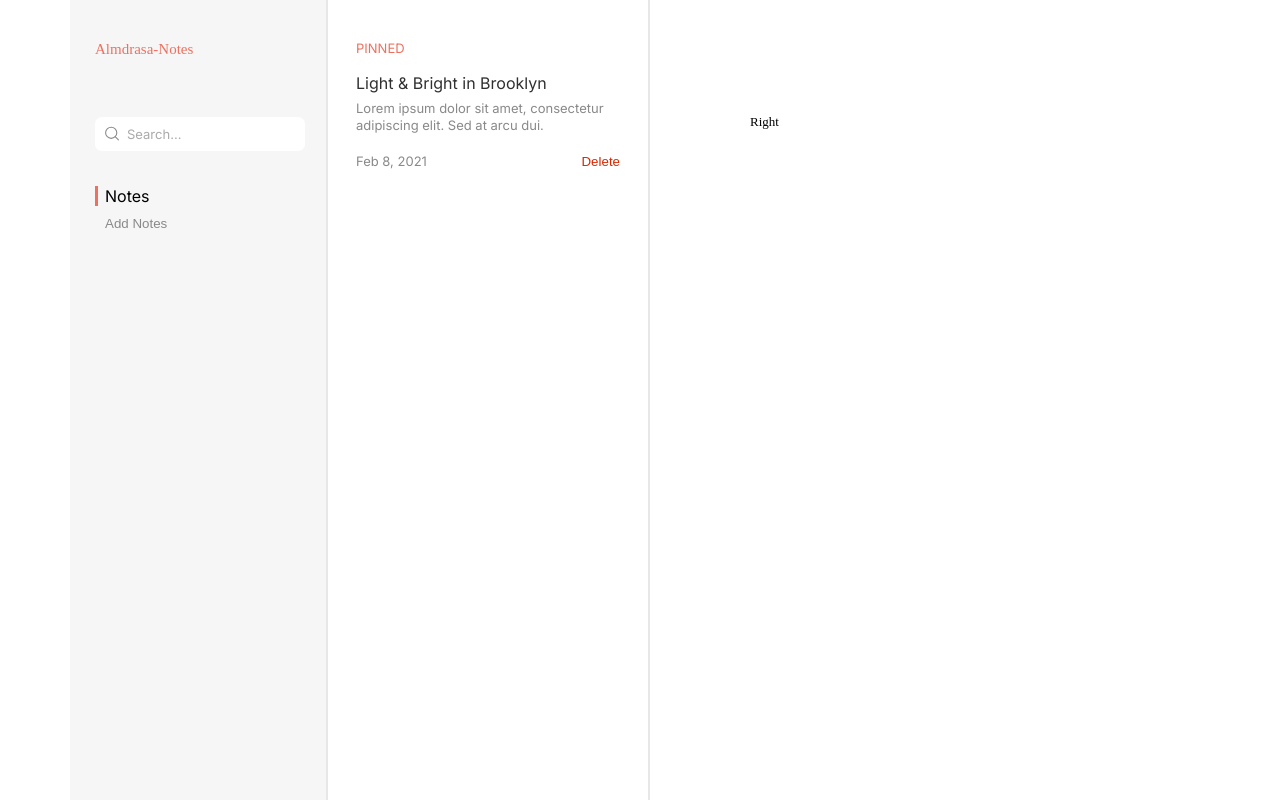
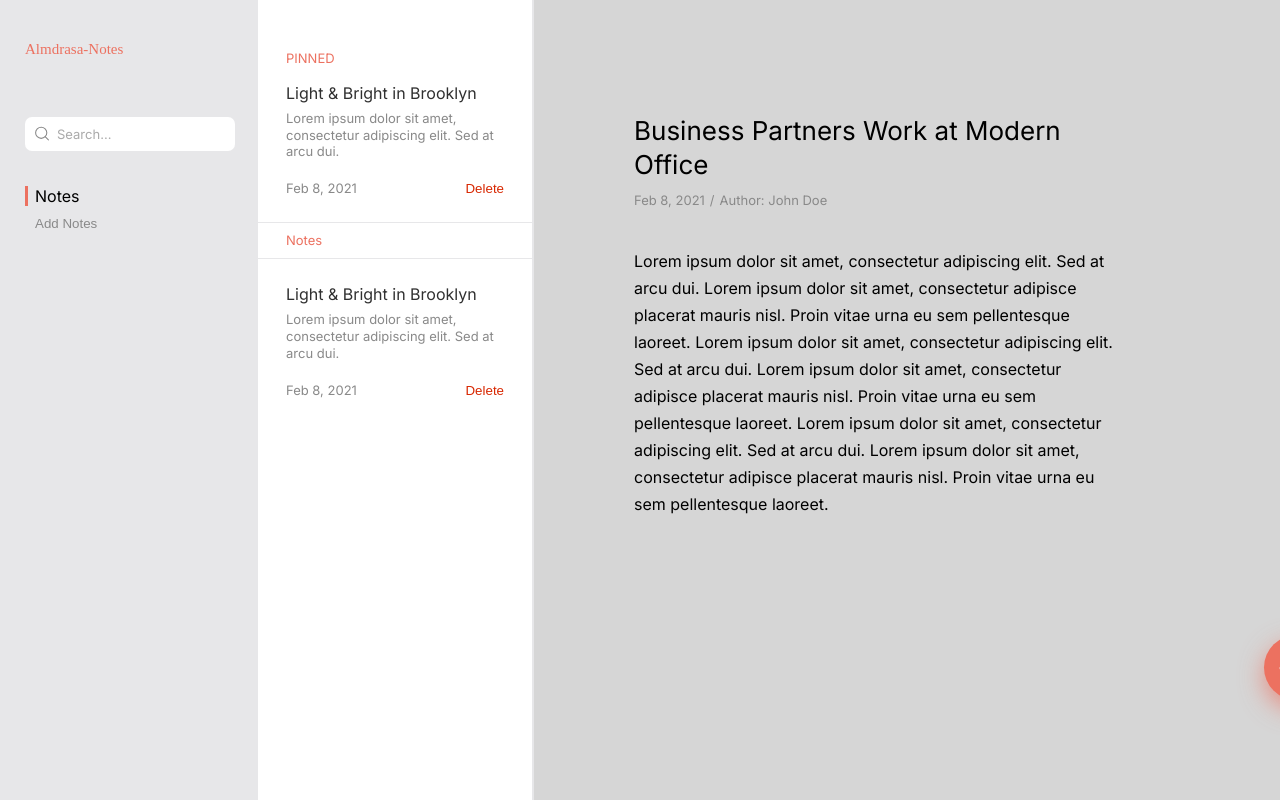
Before and after one commit to MohamedRafatabotaleb/Note-App, a website built with Vite: page index.html in a window 1280 px wide. Built offline with nearby package versions, Linux system fonts and the light colour scheme; a web font is replaced by a local one.

Commit message:
ADD right

```diff
--- a/components/_global.scss
+++ b/components/_global.scss
@@ -2,9 +2,11 @@
 
 .App {
   @include font-style("Aclonica", var(--font-size-13));
-  @include display-flex(row, center, flex-start);
-  max-width: 1140px;
+  @include display-flex(row, flex-start, flex-start);
+  max-width: 1440px;
+  height: 100vh;
   margin: 0 auto;
 
   font-weight: var(--font-weight-400);
+  box-sizing: border-box;
 }
--- a/components/_left-column.scss
+++ b/components/_left-column.scss
@@ -2,11 +2,11 @@
 
 .left-column {
   padding: 40px 25px;
-  background-color: var(--color-background-Light);
+  background-color: var(--color-Line-LightGray);
   min-height: 100vh;
-  @include display-flex(column, flex-start, flex-startn);
+  max-width: 258px;
+
   border-right: 2px solid var(--color-Line-LightGray);
-  max-width: 258px;
 
   &_title {
     font-size: var(--font-size-15);
--- a/components/_middle-column.scss
+++ b/components/_middle-column.scss
@@ -1,7 +1,7 @@
 @import "./mixins";
 
 .middle-column {
-  padding: 40px 28px;
+  padding: 50px 28px;
   background-color: var(--color-font-Light);
   min-height: 100vh;
   width: 322px;
@@ -11,7 +11,7 @@
 
 /* Pinned */
 
-.pinned_list_taskContent {
+.taskContent {
   margin-bottom: 25px;
 }
 
@@ -20,33 +20,72 @@
   margin-bottom: 16px;
 }
 
-.pinned_list_taskContent_title {
+.taskContent_title {
   font-size: var(--font-size-16);
   color: var(--color-font-Dark);
   margin-bottom: 6px;
 }
 
-.pinned_list_taskContent_content {
+.taskContent_content {
   font-size: var(--font-size-13);
   color: var(--color-Light-Gray);
   margin-bottom: 20px;
 }
 
-.pinned_list_footer {
+.taskContent_footer {
   display: flex;
   flex-direction: row;
   justify-content: space-between;
   align-items: center;
 }
 
-.pinned_list_taskContent_date {
+.taskContent_date {
   margin: 0;
   color: var(--color-Light-Gray);
 }
 
-.pinned_list_taskContent_buttonDelete {
+.taskContent_buttonDelete {
   margin: 0;
   color: var(--color-font-Delete);
 }
 
 /* End Pinned */
+
+/* Notes */
+
+.middle-column_notes {
+  position: relative;
+}
+
+.middle-column_notes_title {
+  position: relative;
+  color: var(--color-font-title);
+  margin-bottom: 25px;
+  padding: 10px 0;
+  text-align: left;
+}
+
+.middle-column_notes_title::before,
+.middle-column_notes_title::after {
+  content: "";
+  position: absolute;
+  left: -28px;
+  right: -28px;
+  height: 1px;
+  background-color: var(--color-Line-LightGray);
+}
+
+.middle-column_notes_title::before {
+  top: 0;
+}
+
+.middle-column_notes_title::after {
+  bottom: 0;
+}
+
+/* End Notes */
+
+.middle-column {
+  height: 100vh;
+  overflow-y: auto;
+}
--- a/components/_right-column.scss
+++ b/components/_right-column.scss
@@ -2,6 +2,74 @@
 
 .right-column {
   padding: 114px 153px 114px 100px;
-  background-color: var(--color-font-Light);
-  min-height: 100vh;
+  background-color: #d6d6d6;
+  @include font-style("Inter", var(--font-size-13));
+  width: 850px;
+  height: 100vh;
+  overflow-y: auto;
+  position: relative;
 }
+
+.right-column_title {
+  font-size: var(--font-size-26);
+  margin-bottom: 10px;
+}
+
+.right-column_author_date {
+  display: flex;
+  gap: 5px;
+  color: var(--color-Light-Gray);
+  margin-bottom: 40px;
+}
+
+.right-column_content {
+  font-size: var(--font-size-16);
+  line-height: 27px;
+}
+
+/* circle add */
+
+.circle-add {
+  width: 65px;
+  height: 65px;
+  border-radius: 50%;
+  background-color: var(--color-font-title);
+  box-shadow: 0px 9px 25px 0px rgba(236, 113, 96, 0.7);
+  left: 730px;
+  bottom: 100px;
+  position: absolute;
+  transition: transform 0.3s ease-in-out;
+}
+
+.circle-add::before,
+.circle-add::after {
+  content: "";
+  position: absolute;
+  background-color: var(--color-background-Light);
+  transition: transform 0.3s ease-in-out;
+}
+
+.circle-add::before {
+  width: 35px;
+  height: 3px;
+  border-radius: 2px;
+  transform: translate(-50%, -50%);
+}
+
+.circle-add::after {
+  width: 3px;
+  height: 35px;
+  border-radius: 2px;
+  transform: translate(-50%, -50%);
+}
+
+.circle-add:hover {
+  transform: scale(1.03);
+}
+
+.circle-add:hover::before,
+.circle-add:hover::after {
+  transform: translate(-50%, -50%) rotate(180deg);
+}
+
+/* End circle add */
--- a/index.html
+++ b/index.html
@@ -35,28 +35,59 @@
         <div class="middle-column_pinned">
           <p class="middle-column_pinned_title">PINNED</p>
           <ul class="pinned_list">
-            <li class="pinned_list_taskContent">
-              <p class="pinned_list_taskContent_title">
-                Light & Bright in Brooklyn
-              </p>
-              <p class="pinned_list_taskContent_content">
+            <li class="taskContent">
+              <p class="taskContent_title">Light & Bright in Brooklyn</p>
+              <p class="taskContent_content">
                 Lorem ipsum dolor sit amet, consectetur adipiscing elit. Sed at
                 arcu dui.
               </p>
-              <div class="pinned_list_footer">
-                <p class="pinned_list_taskContent_date">Feb 8, 2021</p>
-                <button class="pinned_list_taskContent_buttonDelete">
-                  Delete
-                </button>
+              <div class="taskContent_footer">
+                <p class="taskContent_date">Feb 8, 2021</p>
+                <button class="taskContent_buttonDelete">Delete</button>
               </div>
             </li>
           </ul>
         </div>
         <div class="middle-column_notes">
-          <ul class="notes_list"></ul>
+          <p class="middle-column_notes_title">Notes</p>
+
+          <ul class="notes_list">
+            <li class="taskContent">
+              <p class="taskContent_title">Light & Bright in Brooklyn</p>
+              <p class="taskContent_content">
+                Lorem ipsum dolor sit amet, consectetur adipiscing elit. Sed at
+                arcu dui.
+              </p>
+              <div class="taskContent_footer">
+                <p class="taskContent_date">Feb 8, 2021</p>
+                <button class="taskContent_buttonDelete">Delete</button>
+              </div>
+            </li>
+          </ul>
         </div>
       </div>
-      <div class="right-column">Right</div>
+      <div class="right-column">
+        <p class="right-column_title">
+          Business Partners Work at Modern Office
+        </p>
+        <div class="right-column_author_date">
+          <p class="right-column_date">Feb 8, 2021</p>
+          <p class="right-column_backslash">/</p>
+          <p class="right-column_author">Author: John Doe</p>
+        </div>
+        <div class="right-column_content">
+          Lorem ipsum dolor sit amet, consectetur adipiscing elit. Sed at arcu
+          dui. Lorem ipsum dolor sit amet, consectetur adipisce placerat mauris
+          nisl. Proin vitae urna eu sem pellentesque laoreet. Lorem ipsum dolor
+          sit amet, consectetur adipiscing elit. Sed at arcu dui. Lorem ipsum
+          dolor sit amet, consectetur adipisce placerat mauris nisl. Proin vitae
+          urna eu sem pellentesque laoreet. Lorem ipsum dolor sit amet,
+          consectetur adipiscing elit. Sed at arcu dui. Lorem ipsum dolor sit
+          amet, consectetur adipisce placerat mauris nisl. Proin vitae urna eu
+          sem pellentesque laoreet.
+        </div>
+        <button class="circle-add"></button>
+      </div>
     </main>
     <script src="./scripts/index.js" type="module"></script>
   </body>
```
Also changed, not shown: styles/styles.css.
